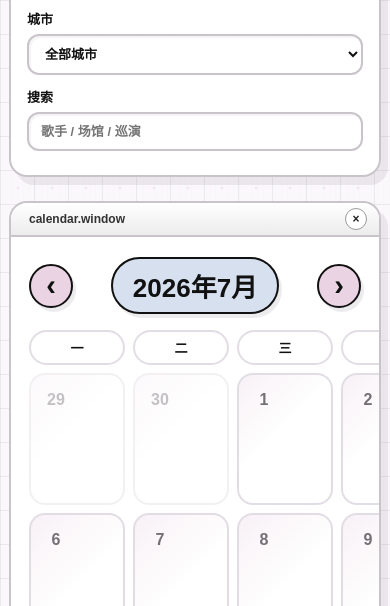
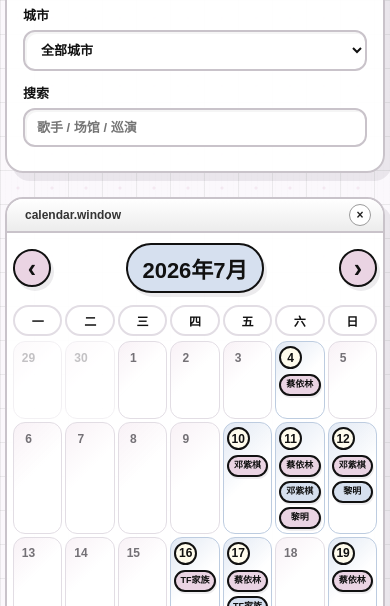
Before and after one commit to Popopportunity/concert-calendar, a plain HTML site: page index.html in a window 390 px wide. Shown: the part 238-844 px from the top of the page. Drawn offline with Linux system fonts and the light colour scheme.

Commit message:
Refactor styles for responsive design and layout

```diff
--- a/styles.css
+++ b/styles.css
@@ -627,8 +627,8 @@ a {
 
 @media (max-width: 720px) {
   .app-shell {
-    width: min(100% - 18px, 1440px);
-    padding-top: 18px;
+    width: min(100% - 10px, 1440px);
+    padding-top: 14px;
   }
 
   .topbar {
@@ -641,12 +641,68 @@ a {
   }
 
   .calendar-panel {
-    overflow-x: auto;
+    overflow-x: visible;
+    padding: 44px 8px 10px;
   }
 
   .weekday-row,
   .calendar-grid {
-    min-width: 720px;
+    grid-template-columns: repeat(7, minmax(0, 1fr));
+    min-width: 0;
+    gap: 4px;
+  }
+
+  .calendar-head {
+    margin-bottom: 12px;
+  }
+
+  .calendar-head h2 {
+    padding: 7px 14px;
+    font-size: 22px;
+  }
+
+  .calendar-head button {
+    width: 38px;
+    height: 38px;
+    font-size: 25px;
+  }
+
+  .weekday-row {
+    margin-bottom: 5px;
+    font-size: 12px;
+  }
+
+  .weekday-row span {
+    padding: 5px 0;
+  }
+
+  .day-cell {
+    min-height: 86px;
+    border-width: 1px;
+    border-radius: 12px;
+    padding: 5px 4px;
+  }
+
+  .date-number {
+    width: 23px;
+    height: 23px;
+    border-width: 2px;
+    font-size: 12px;
+  }
+
+  .event-stack {
+    gap: 4px;
+    margin-top: 5px;
+  }
+
+  .event-pill {
+    border-width: 2px;
+    border-radius: 999px;
+    padding: 4px 3px;
+    font-size: 10px;
+    line-height: 1.1;
+    text-align: center;
+    box-shadow: 1px 2px 0 rgba(74, 63, 83, 0.09);
   }
 
   .sticker {
@@ -661,3 +717,24 @@ a {
     font-size: 12px;
   }
 }
+
+@media (max-width: 420px) {
+  .calendar-panel {
+    padding-inline: 6px;
+  }
+
+  .weekday-row,
+  .calendar-grid {
+    gap: 3px;
+  }
+
+  .day-cell {
+    min-height: 78px;
+    padding: 4px 3px;
+  }
+
+  .event-pill {
+    font-size: 9px;
+    padding-inline: 2px;
+  }
+}
```
